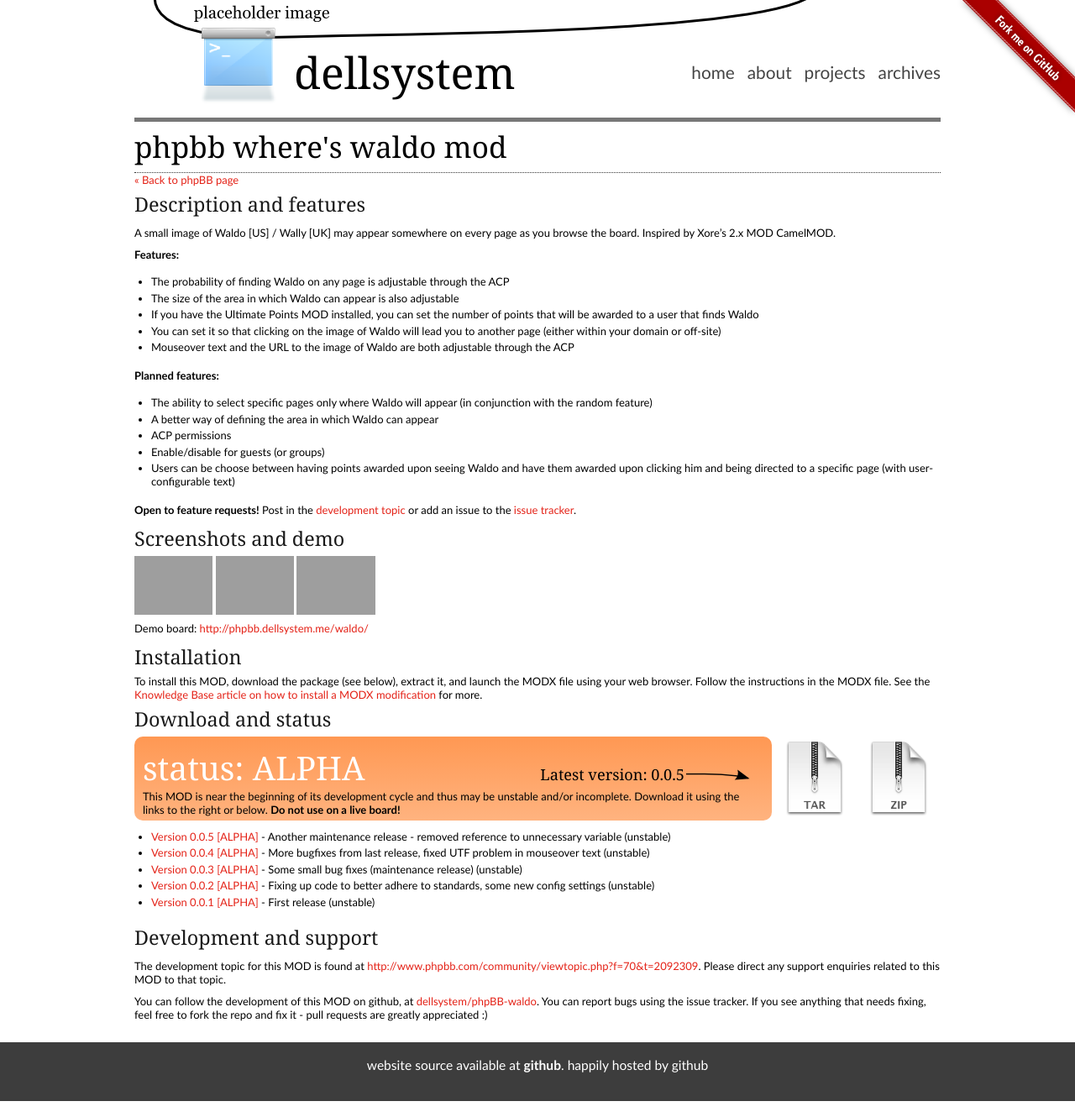
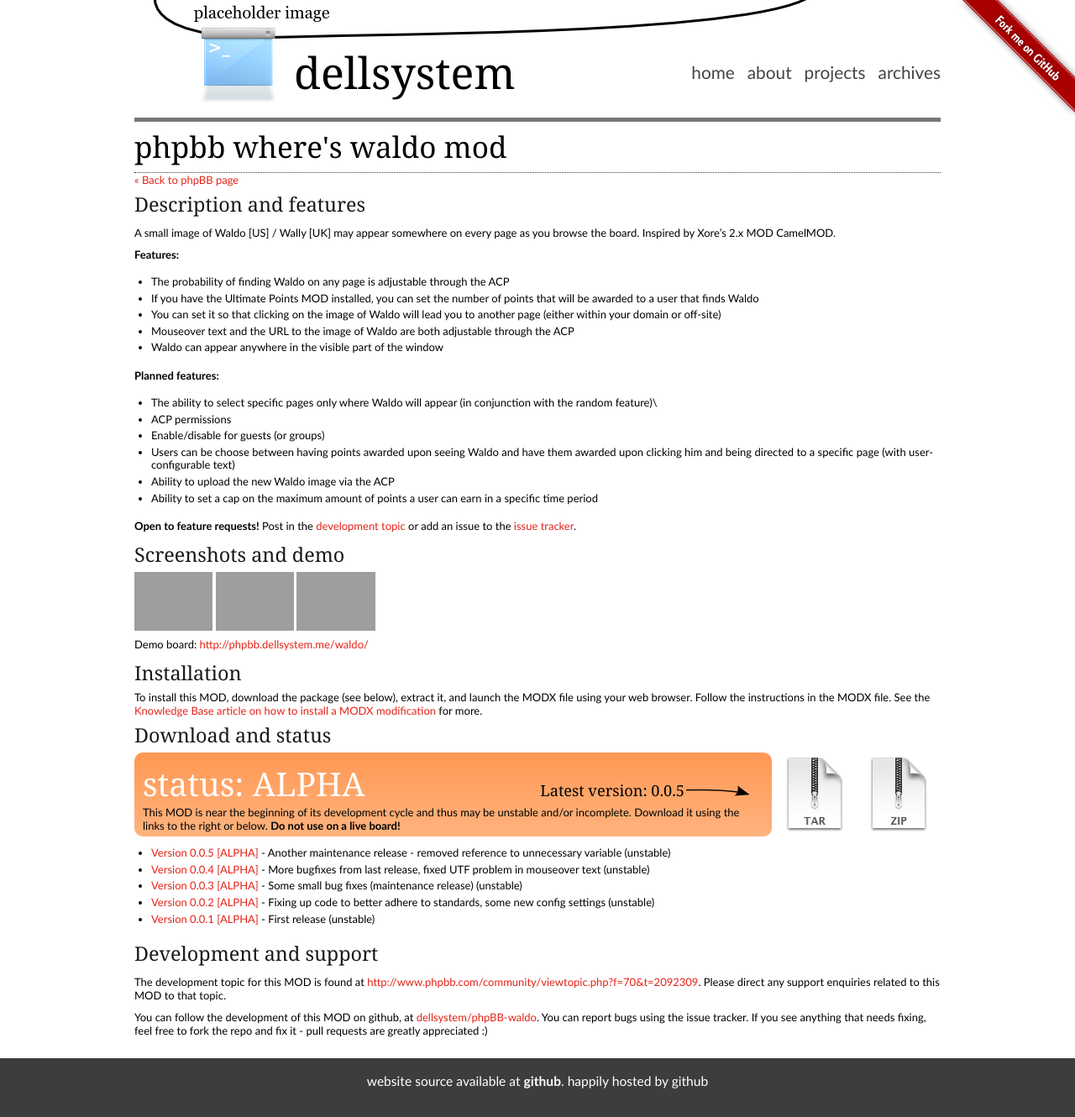
Before and after one commit to dellsystem/dellsystem.github.io, a Jekyll site: the page built from phpbb-waldo.md, in a window 1280 px wide, cut to the strip 0-1330 px from the top of the page. Shown: the whole strip at 84% size. Built offline with Jekyll 4.4.1, drawn with Linux system fonts in a browser that asks for light colours; grey boxes are pictures that could not be loaded.

Commit message:
update feature list for where's waldo MOD

```diff
--- a/phpbb-waldo.md
+++ b/phpbb-waldo.md
@@ -22,15 +23,16 @@ A small image of Waldo \[US\] / Wally \[UK\] may appear somewhere on every page
 **Features:**
 
 *   The probability of finding Waldo on any page is adjustable through the ACP
-*   The size of the area in which Waldo can appear is also adjustable
 *   If you have the Ultimate Points MOD installed, you can set the number of points that will be awarded to a user that finds Waldo
 *   You can set it so that clicking on the image of Waldo will lead you to another page (either within your domain or off-site)
 *	Mouseover text and the URL to the image of Waldo are both adjustable through the ACP
+*	Waldo can appear anywhere in the visible part of the window
 
 **Planned features:**
 
-*	The ability to select specific pages only where Waldo will appear (in conjunction with the random feature)
-*	A better way of defining the area in which Waldo can appear
+*	The ability to select specific pages only where Waldo will appear (in conjunction with the random feature)\
 *	ACP permissions
 *	Enable/disable for guests (or groups)
 *	Users can be choose between having points awarded upon seeing Waldo and have them awarded upon clicking him and being directed to a specific page (with user-configurable text)
+*	Ability to upload the new Waldo image via the ACP
+*	Ability to set a cap on the maximum amount of points a user can earn in a specific time period
```
Also changed, not shown: other parts of phpbb-waldo.md (+1 -0 lines).
